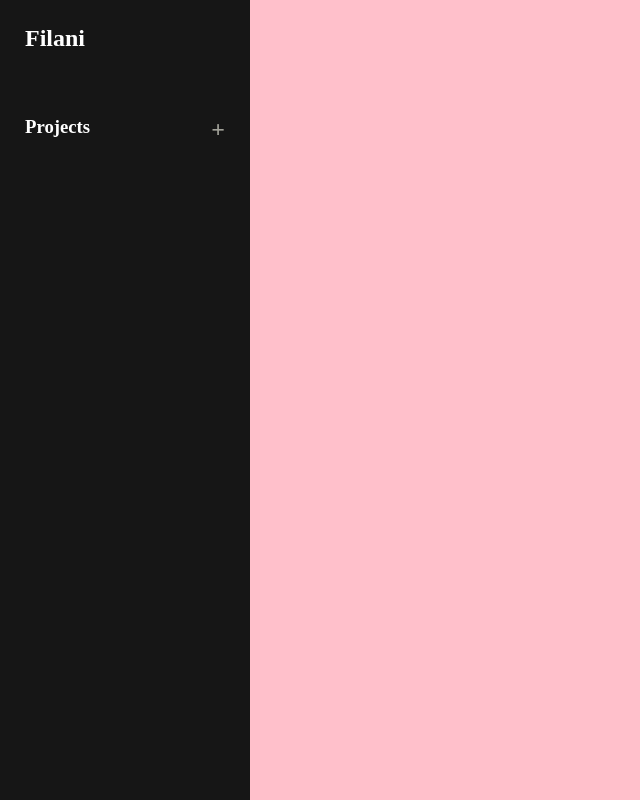
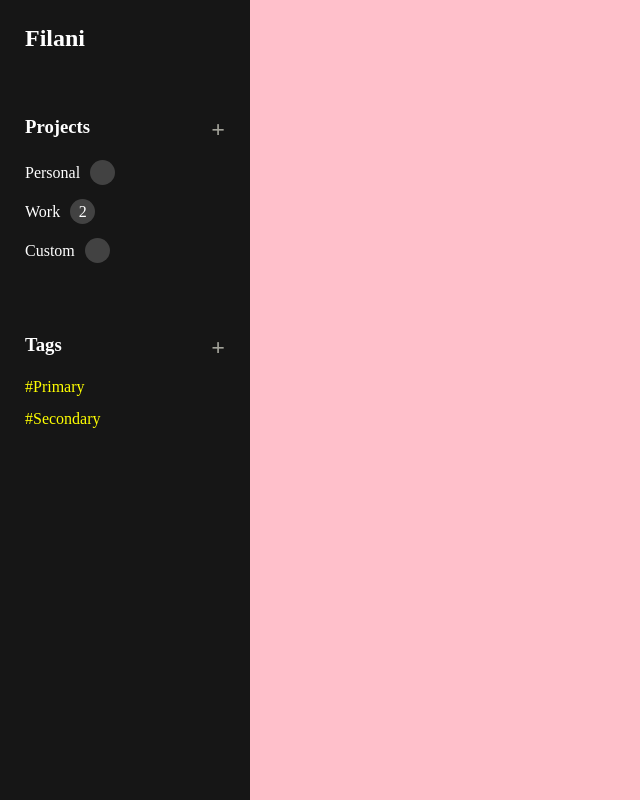
Before and after one commit to drenmorina12/todo-list, a website built with webpack: page src/template.html in a window 1280 px wide. Shown: the whole page, without its empty margins (0-640 px from the left). Built offline with nearby package versions, Linux system fonts and the light colour scheme.

Commit message:
Finish sidebar

```diff
--- a/src/style.css
+++ b/src/style.css
@@ -29,21 +29,75 @@ body {
   height: 100%;
   background-color: var(--main-color);
   color: var(--text-1);
-  padding: 25px;
+  /* padding: 25px; */
 }
 
 .name {
-  margin-bottom: 4rem;
+  margin-bottom: 2rem;
+  padding: 25px 25px 0px;
 }
 
-.projects-title {
+.projects-title,
+.tags-title {
   display: flex;
   justify-content: space-between;
+  padding: 0px 25px;
+  margin-top: 4rem;
 }
 
-.project-add {
+.project-add,
+.tag-add {
   color: var(--text-2);
   font-size: 1.5rem;
+}
+
+.project-add:hover,
+.tag-add:hover {
+  cursor: pointer;
+  color: #2b7bff;
+}
+
+#projects,
+#tags {
+  list-style: none;
+  margin: 10px 0px;
+}
+
+.project,
+.tag {
+  display: flex;
+  align-items: center;
+  gap: 10px;
+  padding: 7px 25px;
+}
+
+.project:hover,
+.tag:hover {
+  cursor: pointer;
+  background-color: #424242;
+}
+
+.project:hover .project-count {
+  background-color: #848e92;
+}
+
+.tag > p {
+  color: yellow;
+}
+
+.project > div {
+  background-color: #424242;
+  /* padding: 5px; */
+}
+
+.project-count {
+  display: flex;
+  justify-content: center;
+  align-items: center;
+  padding: 5px;
+  border-radius: 50%;
+  height: 25px;
+  width: 25px;
 }
 
 .main {
--- a/src/template.html
+++ b/src/template.html
@@ -14,6 +14,33 @@
           <h3>Projects</h3>
           <h3 class="project-add">+</h3>
         </section>
+        <ul id="projects">
+          <li class="project">
+            <p>Personal</p>
+            <div class="project-count"></div>
+          </li>
+          <li class="project">
+            <p>Work</p>
+            <div class="project-count">2</div>
+          </li>
+          <li class="project">
+            <p>Custom</p>
+            <div class="project-count"></div>
+          </li>
+        </ul>
+
+        <section class="tags-title">
+          <h3>Tags</h3>
+          <h3 class="tag-add">+</h3>
+        </section>
+        <ul id="tags">
+          <li class="tag">
+            <p>#Primary</p>
+          </li>
+          <li class="tag">
+            <p>#Secondary</p>
+          </li>
+        </ul>
       </div>
       <div class="main"></div>
     </div>
```
